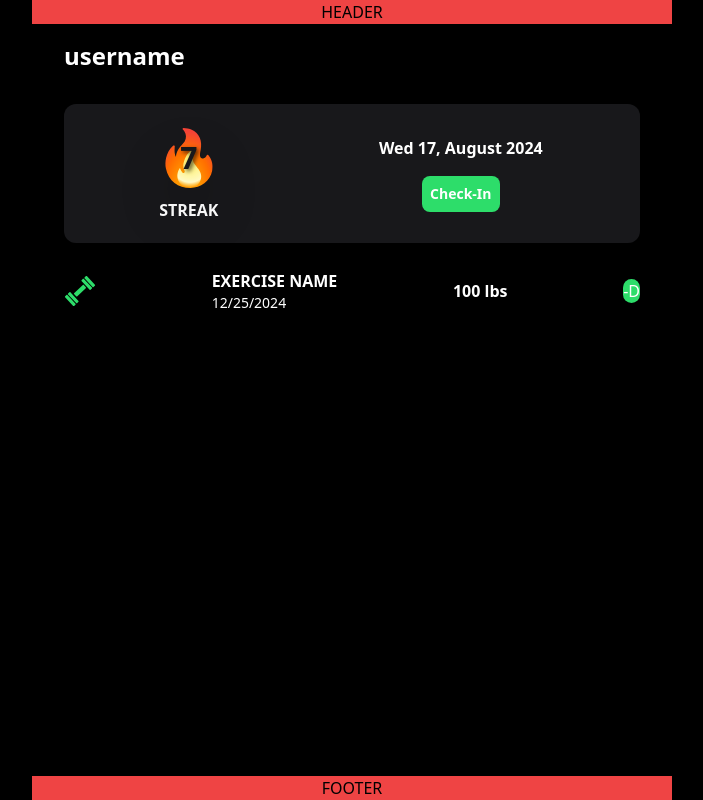
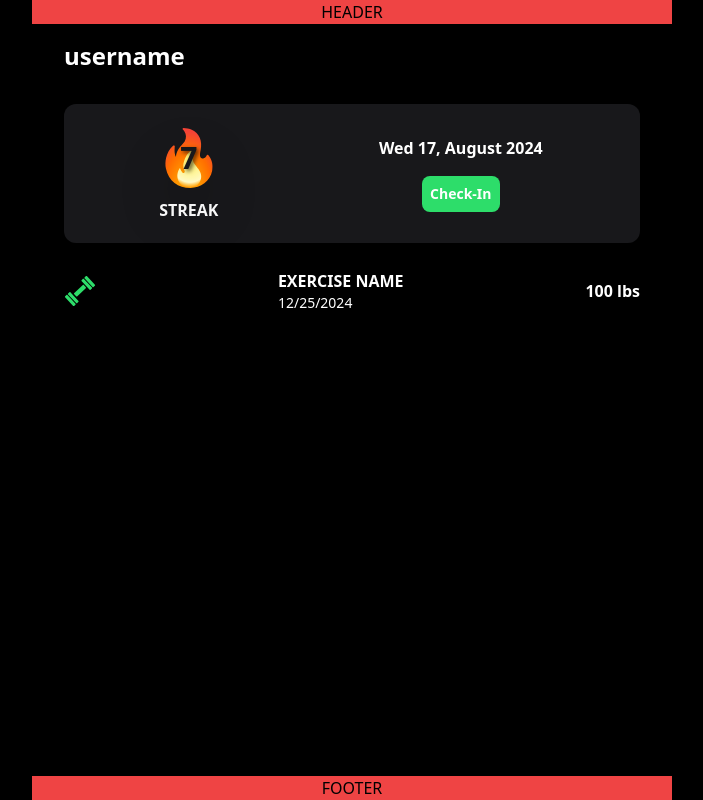
Before and after one commit to A1exYeh/tetsu, a React (Vite) app: page /dashboard in a window 1280 px wide. Shown: the whole page, without its empty margins (288-991 px from the left). Built offline with nearby package versions, Linux system fonts and the light colour scheme.

Commit message:
edit frontend for exercise card

```diff
--- a/src/pages/dashboard/Dashboard.tsx
+++ b/src/pages/dashboard/Dashboard.tsx
@@ -23,7 +23,7 @@ export default function Dashboard() {
         </div>
 
         <div className='flex h-full w-[90%] flex-col items-center justify-start'>
-          <div className='flex h-16 w-full flex-row items-center justify-between bg-transparent text-white'>
+          <div className='flex h-16 w-full flex-row items-center justify-between rounded-xl bg-transparent text-white hover:bg-zinc-900 active:bg-zinc-900'>
             <i className='flex items-center justify-center'>
               <img src={Dumbbell2} alt='' className='h-8 w-8' />
             </i>
@@ -34,9 +34,6 @@ export default function Dashboard() {
             <div className='flex h-full items-center justify-center font-bold'>
               100 lbs
             </div>
-            <div className='flex h-fit items-center justify-center rounded-full bg-mint'>
-              <button>-D</button>
-            </div>
           </div>
         </div>
       </div>
```
